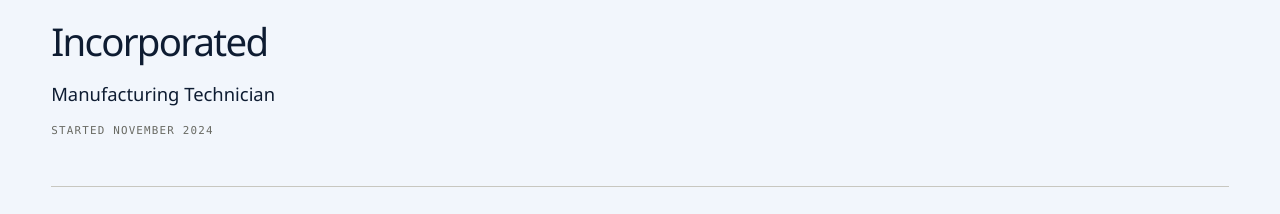
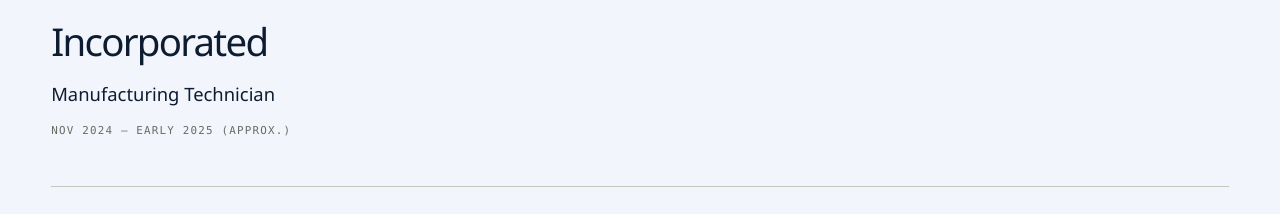
Before and after one commit to hellsangel05/portfolio-site, a Next.js app: page /resume in a window 1280 px wide. Shown: the part 2613-2827 px from the top of the page. Built offline with nearby package versions, Linux system fonts and the light colour scheme.

Commit message:
Add approximate Chatsworth end date requested by resume owner

```diff
--- a/app/resume/page.tsx
+++ b/app/resume/page.tsx
@@ -39,7 +39,7 @@ const experience = [
   {
     title: "Manufacturing Technician",
     company: "Chatsworth Products Incorporated",
-    dates: "Started November 2024",
+    dates: "Nov 2024 – Early 2025 (approx.)",
     bullets: [
       "Assembled cabinets for computer and networking hardware; measured, drilled, pressed, finished, and fitted metal components.",
       "Inspected products, repaired defects, and followed quality and safety procedures."
```
